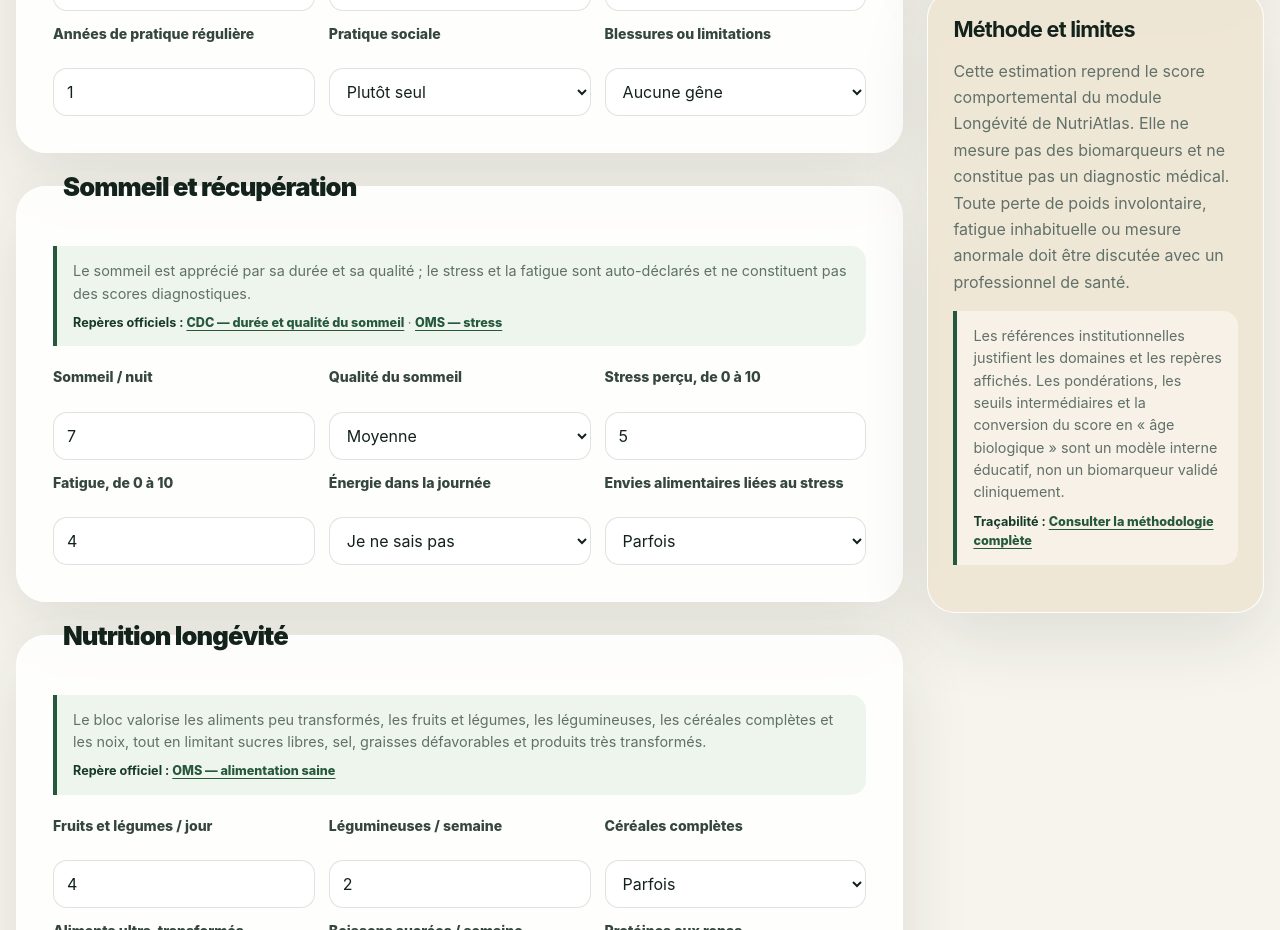
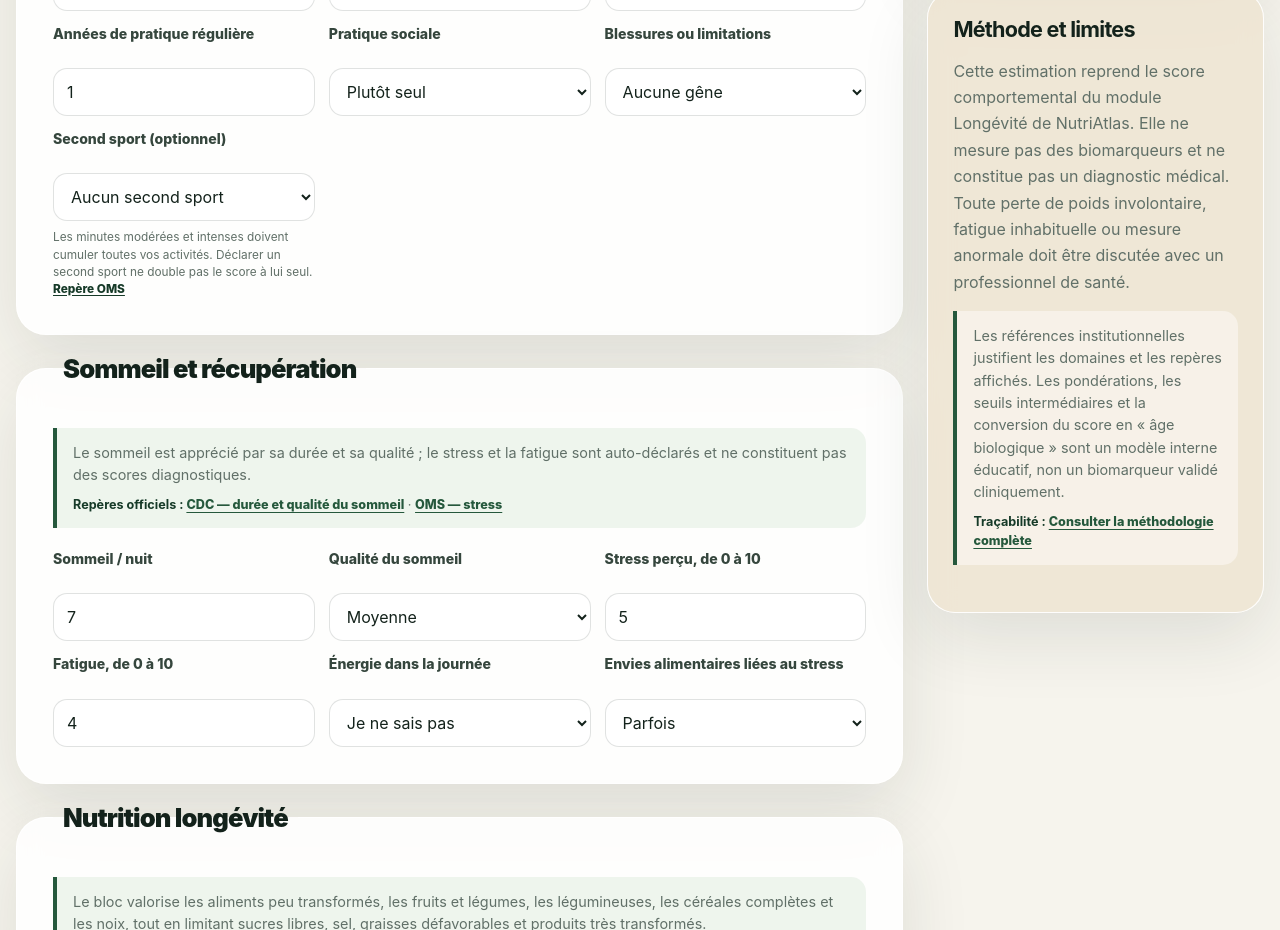
Before and after one commit to pharmaexport/BiologicalAge, a Next.js app: page / in a window 1280 px wide. Shown: the part 1640-2570 px from the top of the page. Built offline with nearby package versions, Linux system fonts and the light colour scheme.

Commit message:
Afficher le second sport dans le bilan

```diff
--- a/app/layout.tsx
+++ b/app/layout.tsx
@@ -1,6 +1,7 @@
 import type { Metadata } from "next";
 import "./globals.css";
 import { EvidenceNotes } from "./evidence-notes";
+import { SecondarySport } from "./secondary-sport";
 
 export const metadata: Metadata = {
   title: "Biological Age — Longevity Check",
@@ -12,6 +13,7 @@ export default function RootLayout({ children }: Readonly<{ children: React.Reac
     <html lang="fr">
       <body>
         {children}
+        <SecondarySport />
         <EvidenceNotes />
       </body>
     </html>
```
